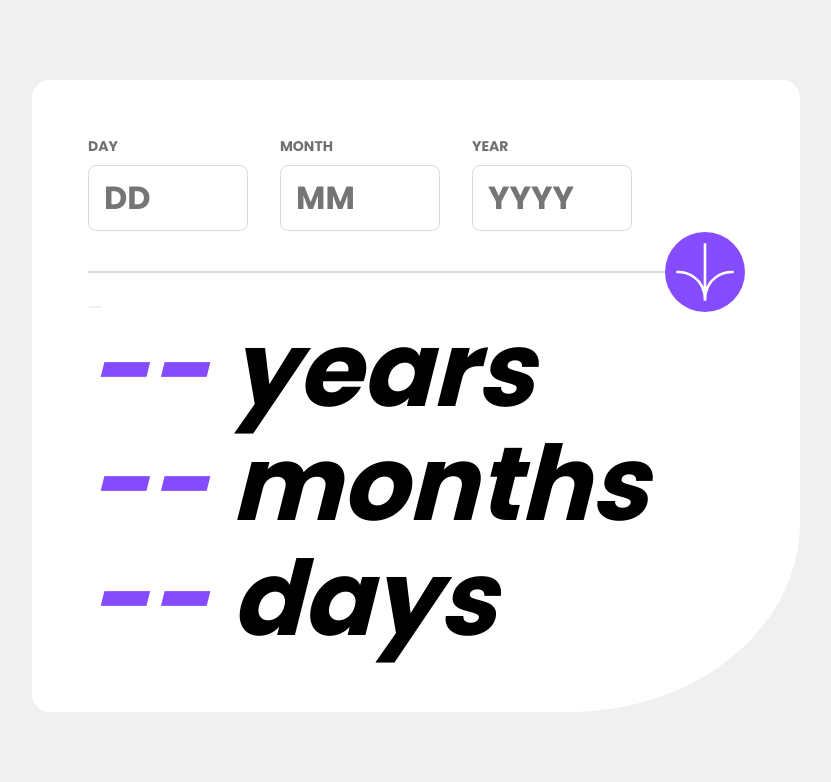
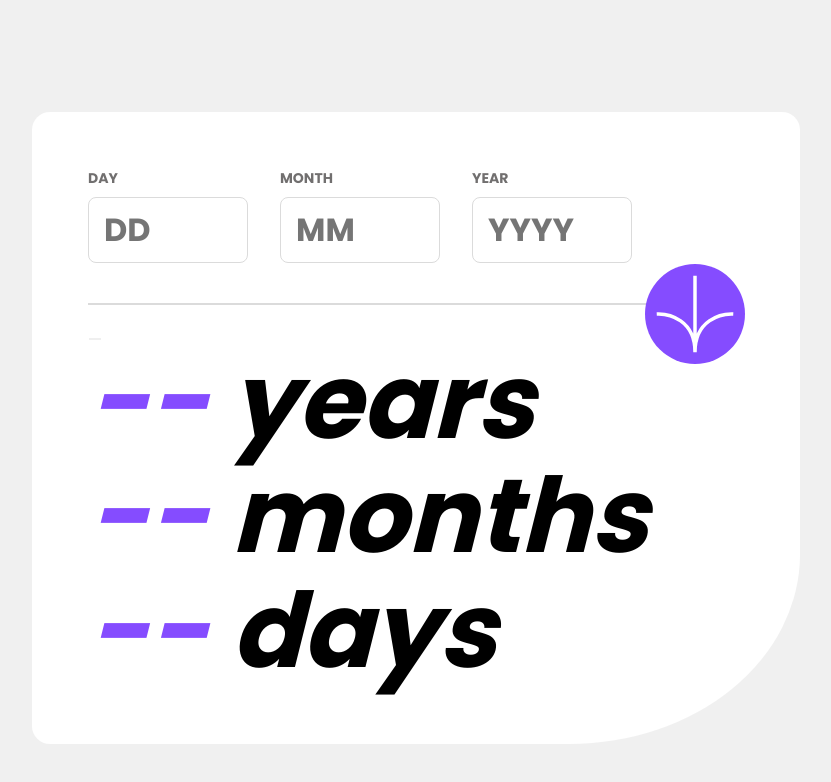
Before and after one commit to rahulmourya336/fm-age-calculator-app, a React (Vite) app: page / in a window 1280 px wide. Shown: the top 782 px of the page, without its empty margins (224-1055 px from the left). Built offline with nearby package versions, Linux system fonts and the light colour scheme.

Commit message:
update: app.css

```diff
--- a/src/App.css
+++ b/src/App.css
@@ -35,7 +35,7 @@ input[type="number"]::-webkit-outer-spin-button {
 .wrapper {
   background-color: var(--color-White);
   width: 60vw;
-  margin: 10vh auto 40px auto;
+  margin: 14vh auto 40px auto;
   border-collapse: collapse;
   padding: 56px;
   border-radius: 18px 18px 30% 18px;
@@ -93,8 +93,8 @@ label {
   right: -2px;
   top: -40px;
   background-color: var(--color-Purple);
-  height: 80px;
-  width: 80px;
+  height: 100px;
+  width: 100px;
   border-radius: 50%;
   padding: 10px;
 }
```
